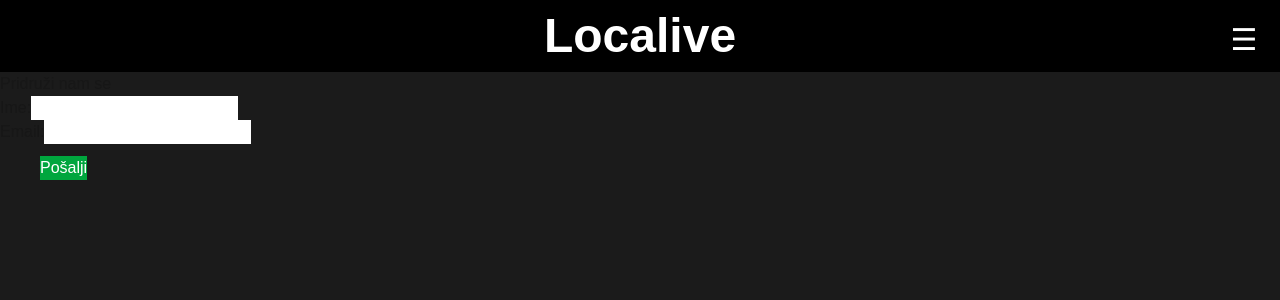
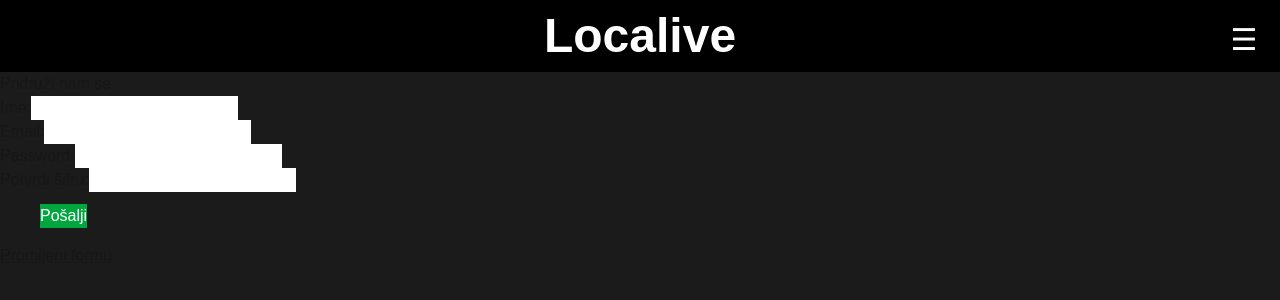
Before and after one commit to karlo34/localive-nextjs, a Next.js app: page /joinUs in a window 1280 px wide. Shown: the top 300 px of the page. Built offline with nearby package versions, Linux system fonts and the light colour scheme.

Commit message:
login and signup function

```diff
--- a/src/app/api/exportUser/route.js
+++ /dev/null
@@ -1,25 +0,0 @@
-import { createConnection } from '@/lib/db.js';
-import { NextResponse } from 'next/server';
-
-export async function POST(request) {
-  try {
-    const body = await request.json();
-    const { Username, Email } = body;
-
-    if (!Username || !Email) {
-      return NextResponse.json({ error: 'Username and Email are required' }, { status: 400 });
-    }
-
-    const db = await createConnection();
-    const sql = "INSERT INTO users (name, email) VALUES (?, ?)";
-    const [result] = await db.query(sql, [Username, Email]);
-
-    return NextResponse.json({
-      message: 'User added successfully',
-      userId: result.insertId
-    });
-  } catch (error) {
-    console.error(error);
-    return NextResponse.json({ error: error.message }, { status: 500 });
-  }
-}
--- /dev/null
+++ b/src/app/api/userExists/route.js
@@ -0,0 +1,68 @@
+import { createConnection } from '@/lib/db.js';
+import { NextResponse } from 'next/server';
+import bcrypt from 'bcrypt';
+
+export async function POST(request) {
+  try {
+    const body = await request.json();
+    const { email, password } = body;
+
+    if (!email || !password) {
+      return NextResponse.json({ error: 'Username and Password are required' }, { status: 400 });
+    }
+
+    const db = await createConnection();
+    const sql = "SELECT id, name, email, password_hash FROM users WHERE email = ?";
+    const [rows] = await db.query(sql, [email]);
+
+    if (rows.length === 0) {
+      console.log("No user!");
+      return NextResponse.json({ error: 'Invalid username' }, { status: 401 });
+    }
+
+    const user = rows[0];
+    const isMatch = await bcrypt.compare(password, user.password_hash);
+
+    if (!isMatch) {
+      return NextResponse.json({ error: 'Invalid password' }, { status: 401 });
+    }
+
+    // Password matches, login successful
+    const response = NextResponse.json({
+      message: 'Login successful',
+      userId: user.id,
+      username: user.name,
+      email: user.email,
+    });
+
+    // Set cookies with user data (example: userId, username, email)
+    response.cookies.set('userId', String(user.id), {
+      httpOnly: true,
+      path: '/',
+      maxAge: 60 * 60 * 24 * 7, // 7 days
+      sameSite: 'lax',
+      secure: process.env.NODE_ENV === 'production',
+    });
+
+    response.cookies.set('username', user.name, {
+      httpOnly: false, // visible to client-side JS
+      path: '/',
+      maxAge: 60 * 60 * 24 * 7,
+      sameSite: 'lax',
+      secure: process.env.NODE_ENV === 'production',
+    });
+
+    response.cookies.set('email', user.email, {
+      httpOnly: false,
+      path: '/',
+      maxAge: 60 * 60 * 24 * 7,
+      sameSite: 'lax',
+      secure: process.env.NODE_ENV === 'production',
+    });
+
+    return response;
+  } catch (error) {
+    console.error(error);
+    return NextResponse.json({ error: error.message }, { status: 500 });
+  }
+}
--- /dev/null
+++ b/src/app/api/userExport/route.js
@@ -0,0 +1,30 @@
+import { createConnection } from '@/lib/db.js';
+import { NextResponse } from 'next/server';
+import bcrypt from 'bcrypt';
+
+export async function POST(request) {
+  try {
+    const body = await request.json();
+    const { Username, Email, Password } = body;
+
+    if (!Username || !Email || !Password) {
+      return NextResponse.json({ error: 'Username, Email and Password are required' }, { status: 400 });
+    }
+
+    // Hash the password with bcrypt
+    const saltRounds = 10; // you can adjust cost factor
+    const hashedPassword = await bcrypt.hash(Password, saltRounds);
+
+    const db = await createConnection();
+    const sql = "INSERT INTO users (name, email, password_hash) VALUES (?, ?, ?)";
+    const [result] = await db.query(sql, [Username, Email, hashedPassword]);
+
+    return NextResponse.json({
+      message: 'User added successfully',
+      userId: result.insertId
+    });
+  } catch (error) {
+    console.error(error);
+    return NextResponse.json({ error: error.message }, { status: 500 });
+  }
+}
--- a/src/app/joinUs/page.tsx
+++ b/src/app/joinUs/page.tsx
@@ -1,4 +1,4 @@
-"use client";
+'use client';
 
 import { useState } from 'react';
 import Navbar from '../navbar';
@@ -6,20 +6,37 @@
 const JoinUs = () => {
     const [formData, setFormData] = useState({
         Username: '',
-    Email: ''
+        Email: '',
+        Password: '',
+        checkPassword: ''
     });
 
+    const [formPrijava, setFormPrijava] = useState({
+        email: '',
+        password: ''
+    })
+
     const [message, setMessage] = useState('');
+    const [prijava, setPrijava] = useState(true);
 
-  const handleChange = (e: React.ChangeEvent<HTMLInputElement>) => {
+    const handleChangeRegistracija = (e: React.ChangeEvent<HTMLInputElement>) => {
         setFormData({ ...formData, [e.target.name]: e.target.value });
     };
 
-  const handleSubmit = async (e: React.FormEvent) => {
+    const handleChangePrijava = (e: React.ChangeEvent<HTMLInputElement>) => {
+        setFormPrijava({ ...formPrijava, [e.target.name]: e.target.value });
+    };
+
+    const handleRegistracija = async (e: React.FormEvent) => {
         e.preventDefault();
 
+        if (formData.Password !== formData.checkPassword) {
+            alert("Šifre nisu iste!");
+            return;
+        }
+
         try {
-      const response = await fetch('/api/exportUser', {
+            const response = await fetch('/api/userExport', {
                 method: 'POST',
                 headers: {
                     'Content-Type': 'application/json',
@@ -31,7 +48,31 @@
 
             if (response.ok) {
                 setMessage('Uspješno ste se prijavili!');
-        setFormData({ Username: '', Email: '' });
+                setFormData({ Username: '', Email: '', Password: '', checkPassword: '' });
+            } else {
+                setMessage(data.error || 'Greška pri prijavi.');
+            }
+        } catch (error) {
+            console.error('Error submitting form:', error);
+            setMessage('Nešto je pošlo po zlu.');
+        }
+    };
+    const handlePrijava = async (e: React.FormEvent) => {
+        e.preventDefault();
+        try {
+            const response = await fetch('/api/userExists', {
+                method: 'POST',
+                headers: {
+                    'Content-Type': 'application/json',
+                },
+                body: JSON.stringify(formPrijava),
+            });
+
+            const data = await response.json();
+
+            if (response.ok) {
+                setMessage('Uspješno ste se prijavili!');
+                setFormPrijava({ email: '', password: ''});
             } else {
                 setMessage(data.error || 'Greška pri prijavi.');
             }
@@ -41,35 +82,105 @@
         }
     };
 
+    const changeForm = () => {
+        setPrijava(prev => !prev);
+    };
+
     return (
         <div>
-        <Navbar/>
+            <Navbar />
+
+            {prijava ? (
+                <div>
                     <h1>Pridruži nam se</h1>
-      <form onSubmit={handleSubmit}>
+                    <form onSubmit={handleRegistracija}>
                         <div>
                             <label>Ime:</label>
-          <input className='bg-white text-black'
+                            <input
+                                className="bg-white text-black"
                                 type="text"
                                 name="Username"
                                 value={formData.Username}
-            onChange={handleChange}
+                                onChange={handleChangeRegistracija}
                                 required
                             />
                         </div>
                         <div>
                             <label>Email:</label>
-          <input  className='bg-white text-black'
+                            <input
+                                className="bg-white text-black"
                                 type="email"
                                 name="Email"
                                 value={formData.Email}
-            onChange={handleChange}
+                                onChange={handleChangeRegistracija}
                                 required
                             />
                         </div>
-        <button type="submit" className='bg-green-600 text-white mt-3 ml-10'>Pošalji</button>
+                        <div>
+                            <label>Password:</label>
+                            <input
+                                className="bg-white text-black"
+                                type="password"
+                                name="Password"
+                                value={formData.Password}
+                                onChange={handleChangeRegistracija}
+                                required
+                            />
+                        </div>
+                        <div>
+                            <label>Potvrdi šifru:</label>
+                            <input
+                                className="bg-white text-black"
+                                type="password"
+                                name="checkPassword"
+                                value={formData.checkPassword}
+                                onChange={handleChangeRegistracija}
+                                required
+                            />
+                        </div>
+                        <button type="submit" className="bg-green-600 text-white mt-3 ml-10">
+                            Pošalji
+                        </button>
                     </form>
-
                     {message && <p>{message}</p>}
+                    <button onClick={changeForm} className="mt-4 underline">
+                        Promijeni formu
+                    </button>
+                </div>
+            ) : (
+                <div><form onSubmit={handlePrijava}>
+                    <div>
+                        <label>Email:</label>
+                        <input
+                            className="bg-white text-black"
+                            type="email"
+                            name="email"
+                            value={formPrijava.email}
+                            onChange={handleChangePrijava}
+                            required
+                        />
+                    </div>
+                    <div>
+                        <label>Password:</label>
+                        <input
+                            className="bg-white text-black"
+                            type="password"
+                            name="password"
+                            value={formPrijava.password}
+                            onChange={handleChangePrijava}
+                            required
+                        />
+                    </div>
+                    <button type="submit" className="bg-green-600 text-white mt-3 ml-10">
+                        Pošalji
+                    </button>
+                </form>
+                    {message && <p>{message}</p>}
+                    <button onClick={changeForm} className="mt-4 underline">
+                        Promijeni formu
+                    </button>
+                </div>
+            )}
         </div>
     );
 };
```
Lines whose indentation alone changed are shown as unchanged.
